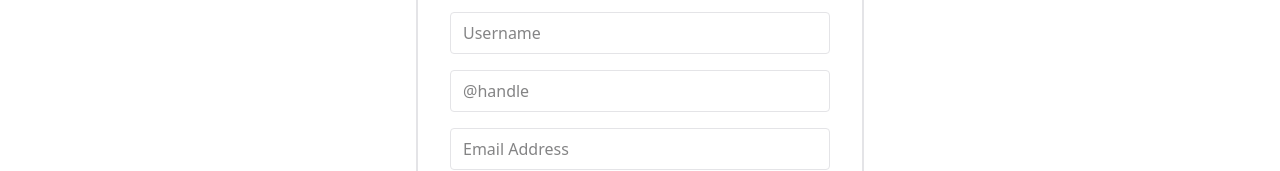
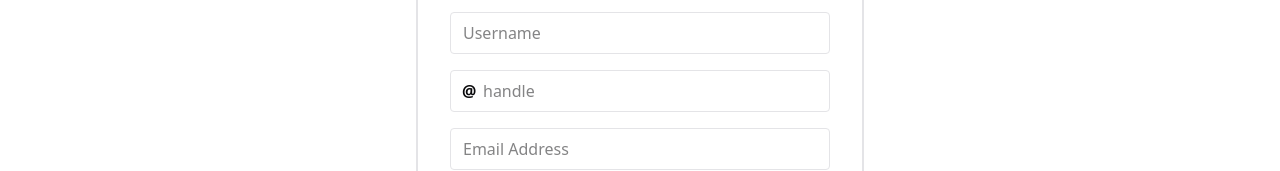
Before and after one commit to BryanWieschenberg/GoalGetter, a Next.js app: page /signup in a window 1280 px wide. Shown: the part 175-346 px from the top of the page. Built offline with nearby package versions, Linux system fonts and the light colour scheme; no server answers.

Commit message:
Added better sanitization to handle & email

```diff
--- a/src/app/(app)/layout.tsx
+++ b/src/app/(app)/layout.tsx
@@ -9,7 +9,7 @@ import VerifyAccount from "../components/VerifyAccount";
 export const metadata = {
     title: {
         default: "GoalGetter",
-        template: "%s | GoalGetter",
+        template: "%s",
     },
 };
 
--- a/src/app/(app)/signup/SignUpForm.tsx
+++ b/src/app/(app)/signup/SignUpForm.tsx
@@ -13,6 +13,20 @@ export default function SignUpForm() {
     const [confirmPasswordVisible, setConfirmPasswordVisible] = useState(false);
     const [error, setError] = useState<string | null>(null);
     const [submitting, setSubmitting] = useState(false);
+    const [handle, setHandle] = useState("");
+    const [handleError, setHandleError] = useState<string | null>(null);
+
+    const sanitizeHandle = (value: string) => {
+        let cleaned = value.toLowerCase().replace(/\s+/g, "-");
+
+        if (!/^[a-z0-9-_]*$/.test(cleaned)) {
+            setHandleError("Can only contain letters, numbers, dashes, and underscores");
+        } else {
+            setHandleError(null);
+        }
+
+        setHandle(cleaned);
+    };
 
     const handleSignup = async (e: React.FormEvent<HTMLFormElement>) => {
         e.preventDefault();
@@ -109,13 +123,25 @@ export default function SignUpForm() {
                         required
                     />
 
-                    <input
-                        name="handle"
-                        type="text"
-                        placeholder="@handle"
-                        className="w-full border rounded px-3 py-2 focus:outline-none focus:ring focus:border-blue-300 dark:focus:border-blue-700 dark:focus:ring-blue-600"
-                        required
-                    />
+                    <div className="relative">
+                        <span className="absolute inset-y-0 left-3 flex items-center font-bold pointer-events-none">
+                            @
+                        </span>
+                        <input
+                            name="handle"
+                            type="text"
+                            placeholder="handle"
+                            value={handle}
+                            onChange={(e) => sanitizeHandle(e.target.value)}
+                            className={`w-full border rounded px-3 py-2 pl-8 focus:outline-none focus:ring ${
+                                handleError
+                                    ? "focus:border-red-300 dark:focus:border-red-700 dark:focus:ring-red-600"
+                                    : "focus:border-blue-300 dark:focus:border-blue-700 dark:focus:ring-blue-600"
+                            }`}
+                            required
+                        />
+                    </div>
+                    {handleError && <p className="text-red-600 dark:text-red-400 text-sm text-center">{handleError}</p>}
 
                     <input
                         name="email"
--- a/src/app/(bare)/verify-email/page.tsx
+++ b/src/app/(bare)/verify-email/page.tsx
@@ -1,15 +1,10 @@
-import { redirect } from "next/navigation";
 import crypto from "crypto";
 import pool from "@/lib/db";
+import Link from "next/link";
 
 export default async function VerifyEmailPage({ searchParams }: { searchParams: { token: string } }) {
     const token = searchParams.token;
-    let msg = "Invalid token";
-
-    if (!token) {
-        msg = "No token provided";
-        return (<div className="p-8">{msg}</div>);
-    }
+    if (!token) return UI("No verification token was provided.", false);
 
     const hashed = crypto.createHash("sha256").update(token).digest("hex");
 
@@ -19,17 +14,31 @@ export default async function VerifyEmailPage({ searchParams }: { searchParams:
     );
     const row = res.rows[0];
     if (!row) {
-        msg = "No token found in records";
-        return (<div className="p-8">{msg}</div>);
+        return UI("This verification link is invalid or has already been used.", false);
     }
 
     if (new Date(row.expires_at) < new Date()) {
-        msg = "Token expired";
-        return (<div className="p-8">{msg}</div>);
+        return UI("This verification link has expired. Please request a new one.", false);
     }
 
     await pool.query(`UPDATE users SET email_verified=true WHERE id=$1`, [row.user_id]);
     await pool.query(`DELETE FROM auth_tokens WHERE token=$1`, [hashed]);
 
-    return (<div className="p-8">{msg}</div>);
+    return UI("Your email has been verified successfully!", true);
 }
+
+function UI(message: string, success: boolean) {
+    return (
+        <main className="min-h-screen flex flex-col items-center justify-center text-center">
+            <h1 className="text-2xl font-bold mb-2">Email Verification:</h1>
+            <p className={`mb-4 ${success ? "text-green-600 dark:text-green-400" : "text-red-600 dark:text-red-400"}`}>{message}</p>
+            <p className="mb-4">You may now close this page, or click the link below:    </p>
+            <Link
+                href="/"
+                className="rounded-md px-4 py-2 bg-zinc-300 text-black hover:bg-zinc-400 dark:bg-zinc-700 dark:text-white dark:hover:bg-zinc-600"
+            >
+                Go to Home
+            </Link>
+        </main>
+    );
+}
--- a/src/app/api/auth/signup/route.ts
+++ b/src/app/api/auth/signup/route.ts
@@ -5,12 +5,35 @@ import SignupVerify from "@/lib/templates/SignupVerify";
 import { Resend } from "resend";
 import crypto from "crypto";
 
+const isValidHandle = (h: string) => /^[a-z0-9-_]{3,20}$/.test(h);
+const isValidEmail = (e: string) => /^[^\s@]+@[^\s@]+\.[^\s@]+$/.test(e);
+
 export async function POST(req: Request) {
     try {
         const { username, handle, email, password, confirmPassword, recaptchaToken } = await req.json();
 
         if (!recaptchaToken) {
             return NextResponse.json({ error: "Missing reCAPTCHA token" }, { status: 400 });
+        }
+        if (!username || !handle || !email || !password || !confirmPassword) {
+            return NextResponse.json({ error: "Missing required fields" }, { status: 400 });
+        }
+        if (!isValidHandle(handle)) {
+            return NextResponse.json({ error: "Invalid handle, only use letters, numbers, dashes, and underscores" }, { status: 400 });
+        }
+        if (!isValidEmail(email)) {
+            return NextResponse.json({ error: "Invalid email address" }, { status: 400 });
+        }
+        if (password !== confirmPassword) {
+            return NextResponse.json({ error: "Passwords do not match" }, { status: 400 });
+        }
+        const handleExists = await pool.query("SELECT 1 FROM users WHERE handle=$1", [handle]);
+        if (handleExists.rowCount) {
+            return NextResponse.json({ error: "Handle already in use" }, { status: 409 });
+        }
+        const emailExists = await pool.query("SELECT 1 FROM users WHERE email=$1", [email]);
+        if (emailExists.rowCount) {
+            return NextResponse.json({ error: "Email already in use" }, { status: 409 });
         }
 
         const verify = await fetch("https://www.google.com/recaptcha/api/siteverify", {
@@ -22,20 +45,6 @@ export async function POST(req: Request) {
 
         if (!data.success || typeof data.score !== "number" || data.score < 0.5 || data.action !== "signup") {
             return NextResponse.json({ error: "Failed reCAPTCHA check" }, { status: 400 });
-        }
-
-        if (password !== confirmPassword) {
-            return NextResponse.json({ error: "Passwords do not match" }, { status: 400 });
-        }
-
-        const handleExists = await pool.query("SELECT 1 FROM users WHERE handle=$1", [handle]);
-        if (handleExists.rowCount) {
-            return NextResponse.json({ error: "Handle already in use" }, { status: 409 });
-        }
-
-        const emailExists = await pool.query("SELECT 1 FROM users WHERE email=$1", [email]);
-        if (emailExists.rowCount) {
-            return NextResponse.json({ error: "Email already in use" }, { status: 409 });
         }
 
         const hashed = await bcrypt.hash(password, 12);
--- a/src/app/layout.tsx
+++ b/src/app/layout.tsx
@@ -7,7 +7,7 @@ import pool from "@/lib/db";
 export const metadata = {
     title: {
         default: "GoalGetter",
-        template: "%s | GoalGetter"
+        template: "%s"
     }
 };
 
```
